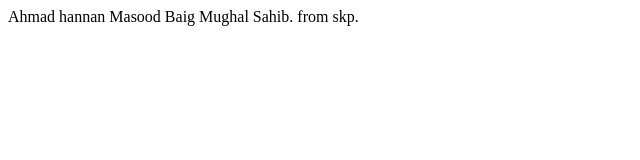
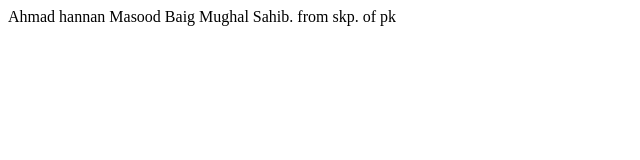
Before and after one commit to ahmadhah/bootcamp2020, a plain HTML site: page index.html in a window 1280 px wide. Shown: the full height of the page, 0-640 px from the left. Drawn offline with Linux system fonts and the light colour scheme.

Commit message:
Update index.html

```diff
--- a/index.html
+++ b/index.html
@@ -8,7 +8,7 @@
 <body>
     <div>
          Ahmad
-        hannan Masood Baig Mughal Sahib. from skp.
+        hannan Masood Baig Mughal Sahib. from skp. of pk
     </div>
 
 </body>
```
